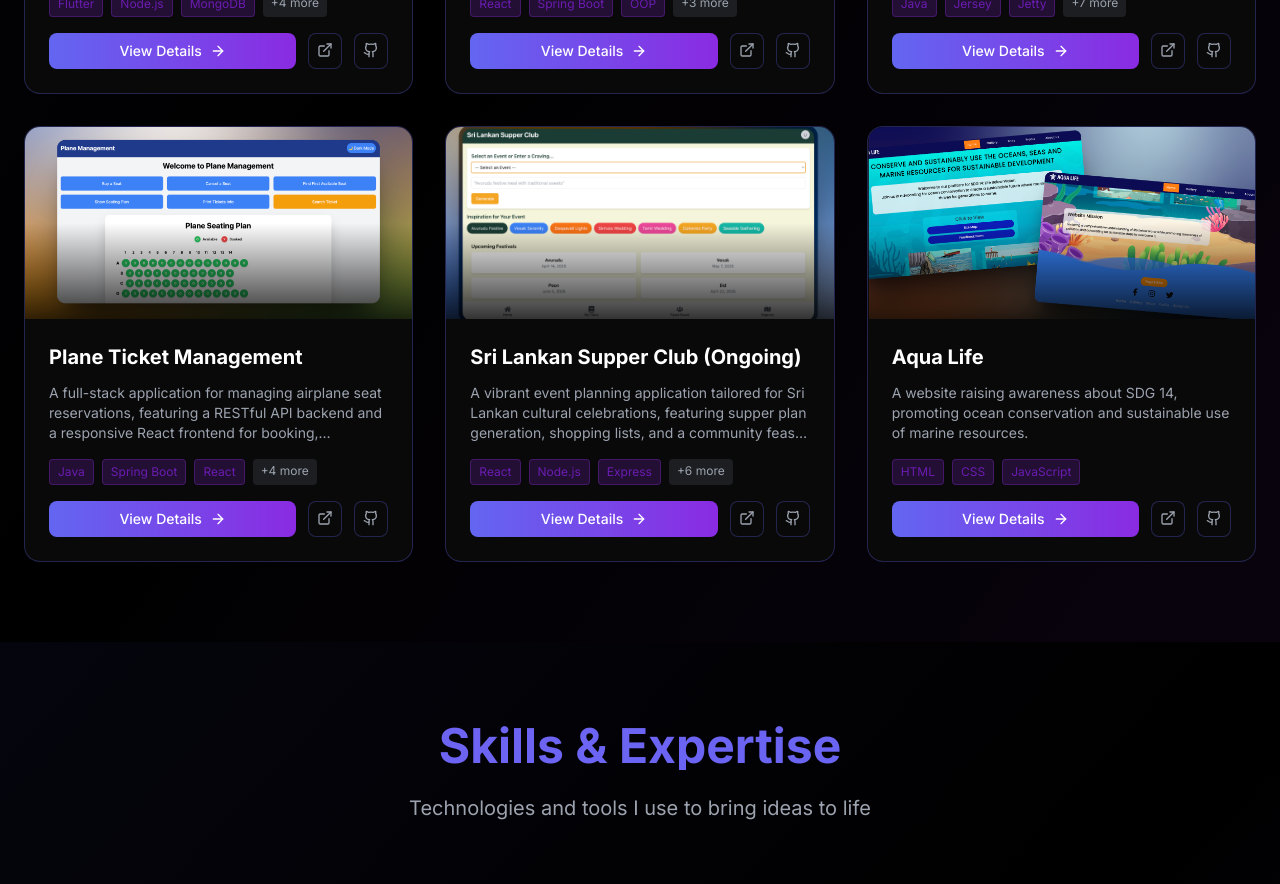
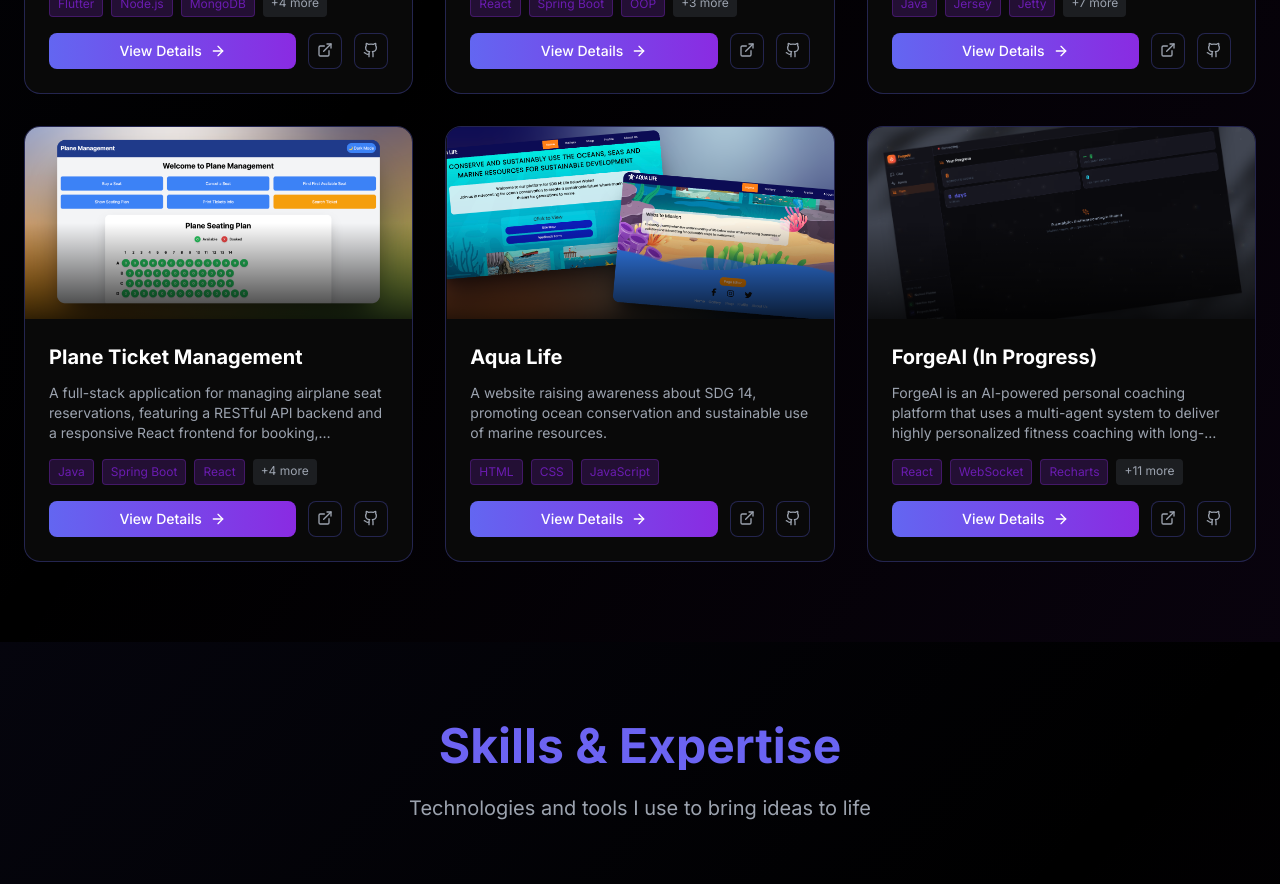
Before and after one commit to Jehanfernando02/My-portfolio, a Next.js app: page / in a window 1280 px wide. Shown: the part 4400-5284 px from the top of the page. Built offline with nearby package versions, Linux system fonts and the light colour scheme.

Commit message:
Update projects.ts

```diff
--- a/app/data/projects.ts
+++ b/app/data/projects.ts
@@ -425,57 +425,6 @@ export const projects: Project[] = [
   },
   {
     id: 8,
-    title: "Sri Lankan Supper Club (Ongoing)",
-    description:
-      "A vibrant event planning application tailored for Sri Lankan cultural celebrations, featuring supper plan generation, shopping lists, and a community feast board.",
-    image: "/assets/supper.png",
-    category: "Ongoing Individual Projects",
-    details:
-      "Sri Lankan Supper Club offers a delightful way to plan events with culturally rich supper plans, including menus, ambience, and music for occasions like Avurudu, Vesak, and weddings. It includes a dynamic shopping list generator, a feast board for sharing plans, event preparation timelines, and a festival calendar, all enhanced with smooth animations and responsive design.",
-    technologies: [
-      "React",
-      "Node.js",
-      "Express",
-      "MongoDB",
-      "Mongoose",
-      "Axios",
-      "Framer Motion",
-      "Tailwind CSS",
-      "JavaScript (ES6+)",
-    ],
-    features: [
-      "Cultural event planning for Sri Lankan celebrations",
-      "Dynamic menu generation based on occasion type",
-      "Shopping list generator with ingredient calculations",
-      "Community feast board for sharing event plans",
-      "Event preparation timeline and task management",
-      "Festival calendar with cultural significance",
-      "Smooth animations with Framer Motion",
-      "Recipe suggestions and cooking instructions",
-    ],
-    challenges: [
-      "Researching and implementing authentic Sri Lankan cultural elements",
-      "Creating dynamic menu generation algorithms",
-      "Implementing complex animation sequences",
-      "Managing cultural data and festival information",
-      "Creating engaging user experience for cultural content",
-      "Balancing traditional elements with modern UI design",
-    ],
-    learnings: [
-      "Cultural research and authentic content creation",
-      "Advanced animation techniques with Framer Motion",
-      "MongoDB database design for cultural content",
-      "Express.js server development and API creation",
-      "User experience design for cultural applications",
-      "Content management for dynamic cultural data",
-      "Community features and user-generated content",
-      "Responsive design for cultural applications",
-    ],
-    liveLink: "/",
-    githubLink: "https://github.com/Jehanfernando02/Supper-Club",
-  },
-  {
-    id: 8,
     title: "Aqua Life",
     description:
       "A website raising awareness about SDG 14, promoting ocean conservation and sustainable use of marine resources.",
@@ -515,4 +464,66 @@ export const projects: Project[] = [
     liveLink: "http://aqualife.kesug.com/",
     githubLink: "https://github.com/nethsuka/WDGP_coursework",
   },
+  {
+  id: 9,
+  title: "ForgeAI (In Progress)",
+  description:
+    "ForgeAI is an AI-powered personal coaching platform that uses a multi-agent system to deliver highly personalized fitness coaching with long-term memory and real-time adaptive recommendations.",
+  image: "/assets/forgeai.png",
+  category: "Individual Projects",
+  details:
+    "ForgeAI is a full-stack AI personal coaching platform built using a multi-agent architecture designed to simulate a real coaching team instead of a single chatbot. The system consists of 6 specialized AI agents — Workout Planner, Nutrition Agent, Progress Analyst, Recovery Agent, Motivational Coach, and a Supervisor agent that orchestrates them. Each agent focuses on a specific aspect of fitness coaching and collaborates in real time to generate personalized responses.\n\nWhat makes ForgeAI unique is its semantic memory system. Every workout, goal, injury, or user preference is stored in a vector database (ChromaDB) and retrieved through a RAG pipeline. This allows the system to remember users across sessions and continuously improve recommendations based on long-term context.\n\nThe backend is built with Python and Flask, using LangChain and LangGraph for multi-agent orchestration, while Google Gemini 2.5 Flash serves as the core LLM. The frontend is developed with React, featuring real-time WebSocket updates, progress visualization with Recharts, and an interactive agent activity panel that shows how each response is generated.",
+  technologies: [
+    "React",
+    "WebSocket",
+    "Recharts",
+    "Tailwind CSS",
+    "Python",
+    "Flask",
+    "LangChain",
+    "LangGraph",
+    "Google Gemini 2.5 Flash",
+    "ChromaDB",
+    "SQLite",
+    "PostgreSQL",
+    "Docker",
+    "LangSmith"
+  ],
+  features: [
+    "Multi-agent AI system with 6 specialized coaching agents",
+    "Supervisor-based orchestration for intelligent agent coordination",
+    "Semantic long-term memory using ChromaDB vector database",
+    "RAG-based personalized coaching using user history retrieval",
+    "Workout planning with progressive overload tracking",
+    "Nutrition analysis with TDEE and macro calculations",
+    "Recovery monitoring with overtraining risk detection",
+    "Progress analytics with trend detection and PR identification",
+    "Motivational coaching for psychological support and burnout prevention",
+    "Real-time WebSocket streaming of AI responses",
+    "Interactive dashboard with progress charts and analytics",
+    "Agent activity panel showing live decision-making process",
+    "Full-stack CI/CD deployment with Docker, Render, and Vercel"
+  ],
+  challenges: [
+    "Designing a multi-agent system that collaborates effectively instead of producing isolated responses",
+    "Implementing semantic memory with ChromaDB and integrating it into real-time RAG pipelines",
+    "Orchestrating agent workflows using LangGraph while maintaining response consistency",
+    "Balancing context injection from memory without overwhelming LLM prompts",
+    "Ensuring real-time performance with WebSocket streaming and multiple agent execution paths",
+    "Structuring a scalable backend that separates agent logic, tools, and memory layers",
+    "Managing cost and latency while using advanced LLM calls across multiple agents"
+  ],
+  learnings: [
+    "Multi-agent AI system design and orchestration using LangGraph",
+    "Retrieval-Augmented Generation (RAG) with vector databases",
+    "Semantic memory systems using embeddings and ChromaDB",
+    "LLM workflow engineering and prompt chaining strategies",
+    "Real-time WebSocket communication in full-stack applications",
+    "LLMOps practices including tracing, monitoring, and cost optimization",
+    "Advanced backend architecture using Flask and modular service design",
+    "End-to-end deployment of AI systems using Docker and CI/CD pipelines"
+  ],
+  liveLink: "https://forge-ai-jet.vercel.app/",
+  githubLink: "https://github.com/Jehanfernando02/ForgeAI"
+}
 ]
```
